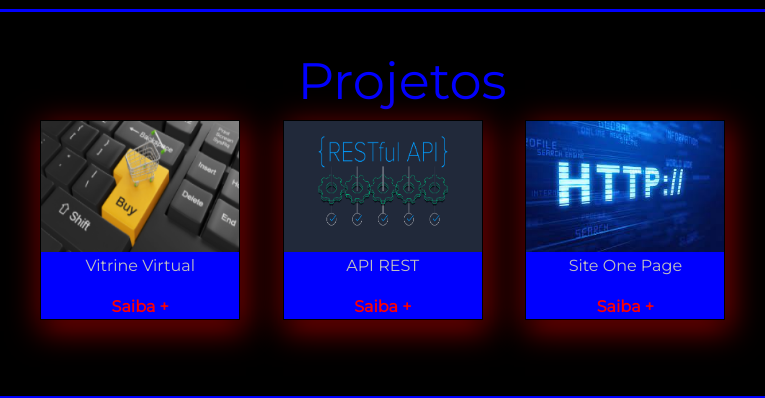
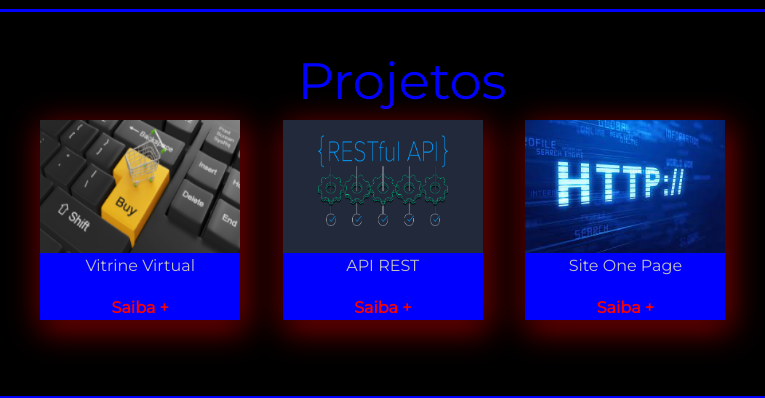
Before and after one commit to ThierryDev1000/portfolio, a plain HTML site: page index.html in a window 1280 px wide. Shown: the part 3400-3798 px from the top of the page, 238-1003 px from the left. Drawn offline with nearby package versions, Linux system fonts and the light colour scheme.

Commit message:
teste button projects

```diff
--- a/style.css
+++ b/style.css
@@ -406,8 +406,7 @@ html,body{
     height: 200px;
     margin-right: 3vw;
     margin-bottom: 3vw;
-    border-radius: 0%;
-    border: solid 1px black;
+    border: none;
     box-shadow: 0px 4px 8px 0px rgba(0, 0, 0, 0.2) ,3px 8px 30px 3px rgba(255, 0, 0, 0.5);
 }
 .button-projects span{
```
